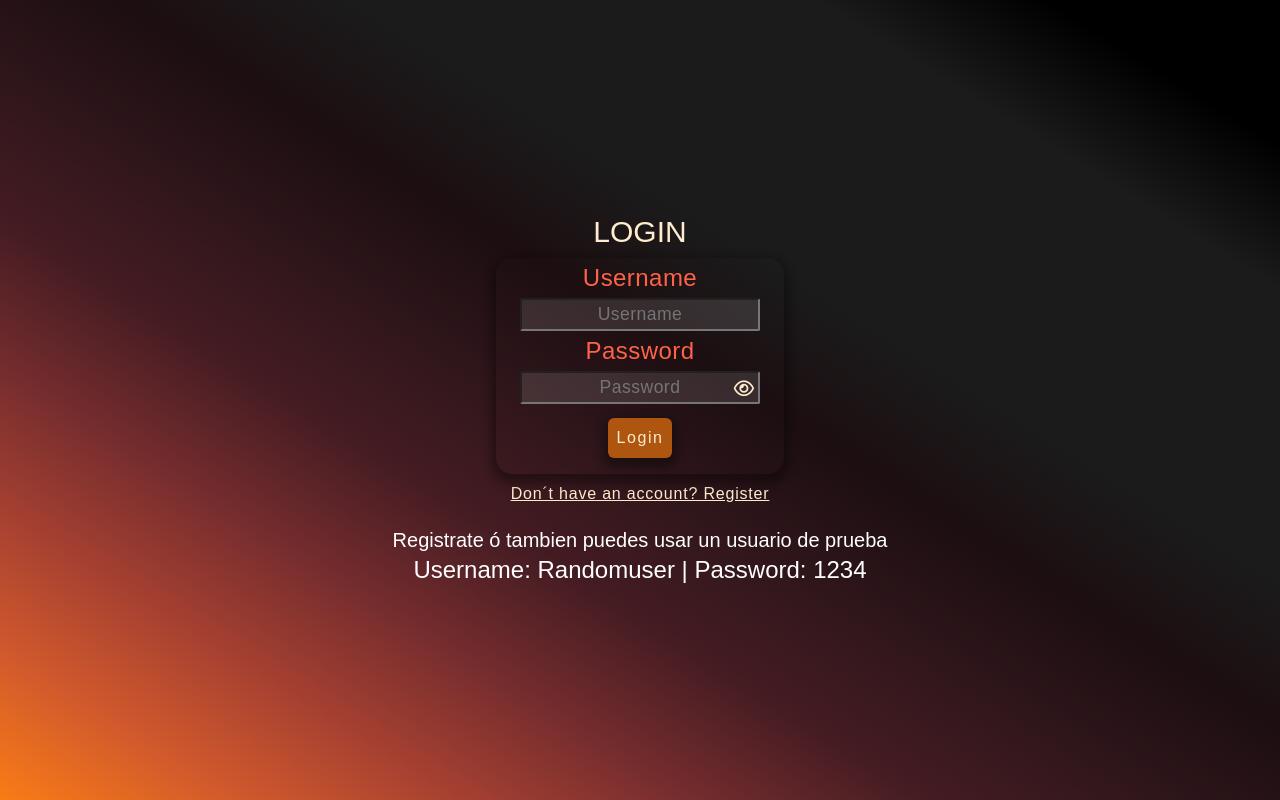
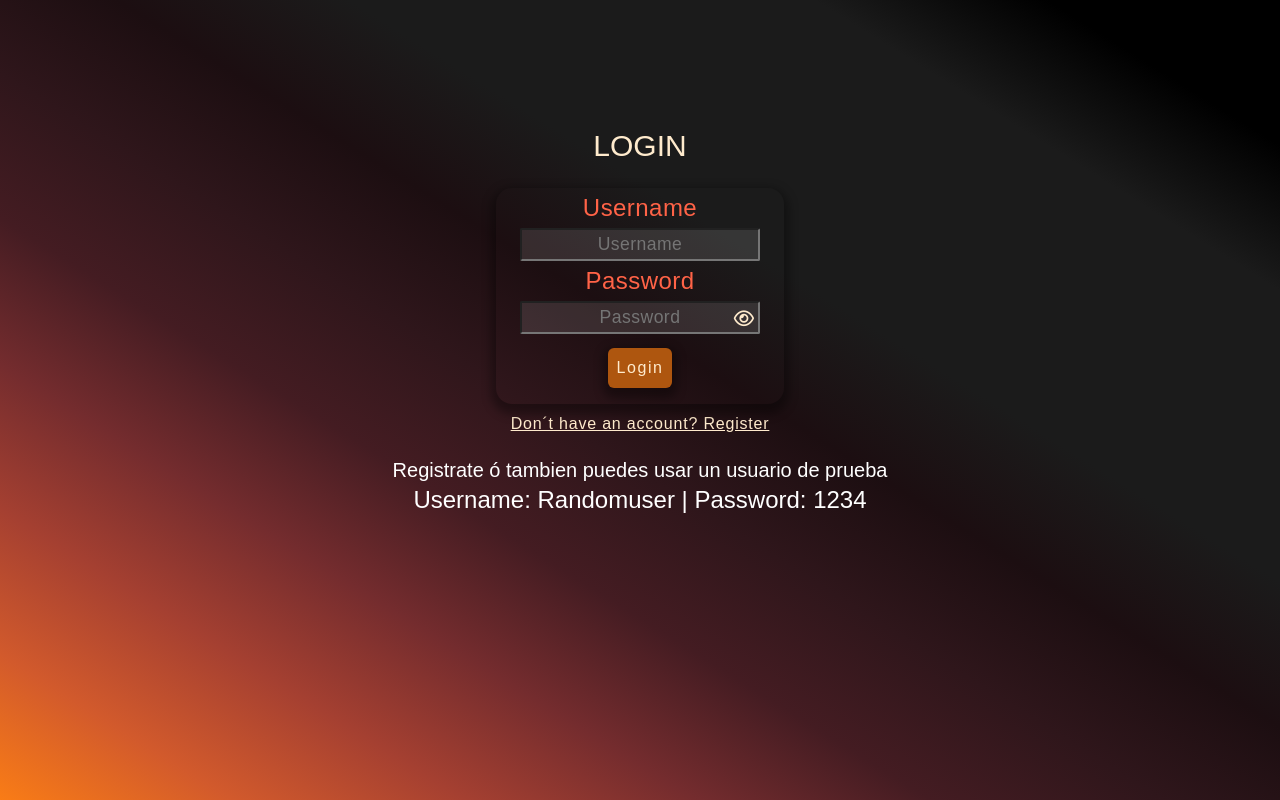
Before and after one commit to JackDev21/SocialCode-Project, a React (Vite) app in the folder app/: page /login in a window 1280 px wide. Built offline with nearby package versions, Linux system fonts and the light colour scheme; a web font is replaced by a local one.

Commit message:
update styles

```diff
--- a/app/src/App.jsx
+++ b/app/src/App.jsx
@@ -29,7 +29,9 @@ function App() {
         <Route path="/*" element={<RenderHome />} />
       </Routes>
 
-      {message && <Alert message={message} onAccept={handleAlertAccepted} />}
+      <div className="absolute z-50 flex w-full justify-center">
+        {message && <Alert message={message} onAccept={handleAlertAccepted} />}
+      </div>
     </Context.Provider>
   )
 }
--- a/app/src/components/Title/index.css
+++ b/app/src/components/Title/index.css
@@ -2,6 +2,6 @@
 
 @layer components {
   .HeaderLoginRegister {
-    @apply mb-2 text-3xl text-blanchedalmond;
+    @apply mb-2 mt-32 text-3xl text-blanchedalmond;
   }
 }
--- a/app/src/components/library/View/index.css
+++ b/app/src/components/library/View/index.css
@@ -5,11 +5,7 @@
     @apply flex flex-col items-center justify-center;
   }
 
-  .View.LoginForm {
-    @apply h-screen;
-  }
-
-  .View.RegisterForm {
-    @apply h-screen;
+  .View .LoginForm {
+    @apply mt-[1rem];
   }
 }
--- a/app/src/components/views/components/Alert/index.css
+++ b/app/src/components/views/components/Alert/index.css
@@ -2,7 +2,7 @@
 
 @layer {
   .AlertBox {
-    @apply fixed right-[35rem] top-28 z-20 flex flex-col items-center rounded-lg bg-white p-4 shadow-custom-shadow;
+    @apply absolute bottom-36 z-20 flex w-[13rem] flex-col items-center rounded-lg bg-white p-4 shadow-custom-shadow;
   }
   .AlertButton {
     @apply w-4/5;
--- a/app/src/components/views/components/Post/index.css
+++ b/app/src/components/views/components/Post/index.css
@@ -1,7 +1,7 @@
 @tailwind components;
 @layer components {
   .Article {
-    @apply flex w-4/5 flex-col justify-center rounded-lg bg-[#929292] p-4;
+    @apply flex w-4/5 flex-col justify-center rounded-lg bg-[#fae2e27f] p-4;
   }
 
   .Article .AuthorTitle {
```
